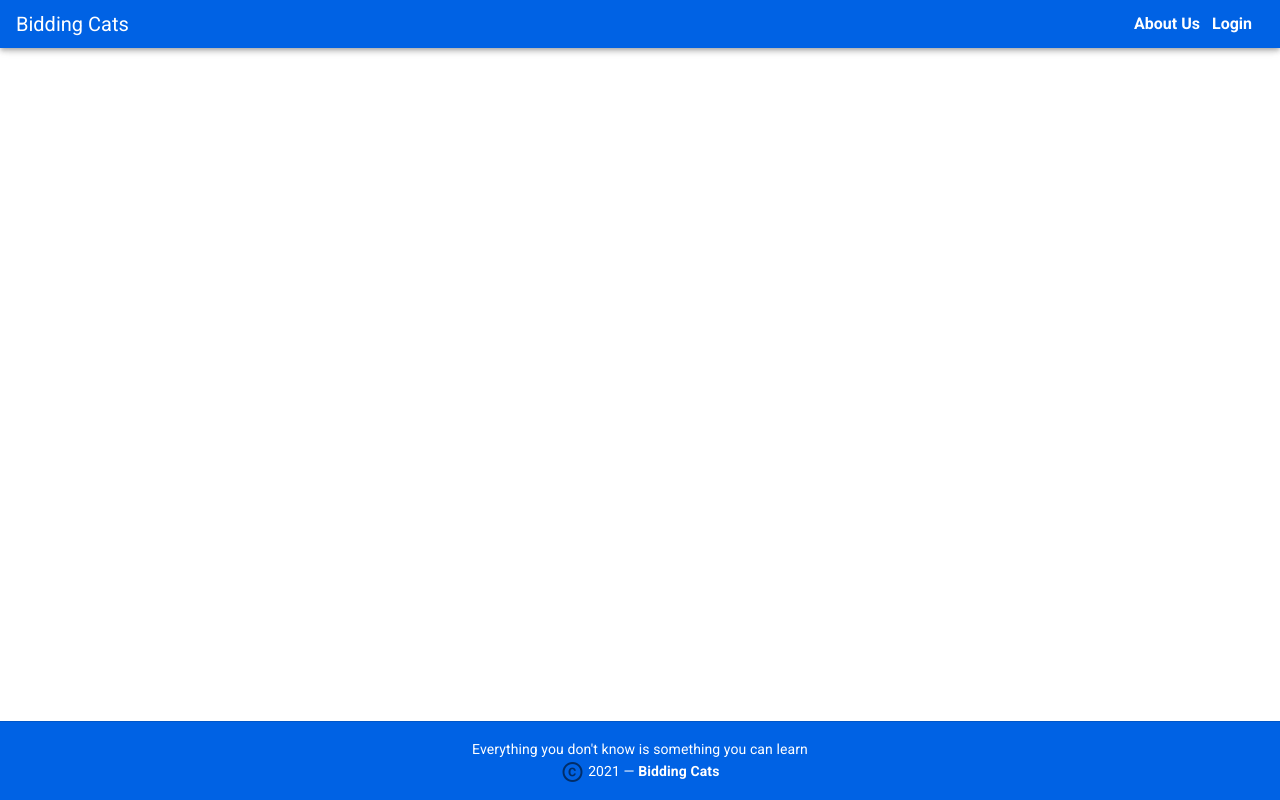
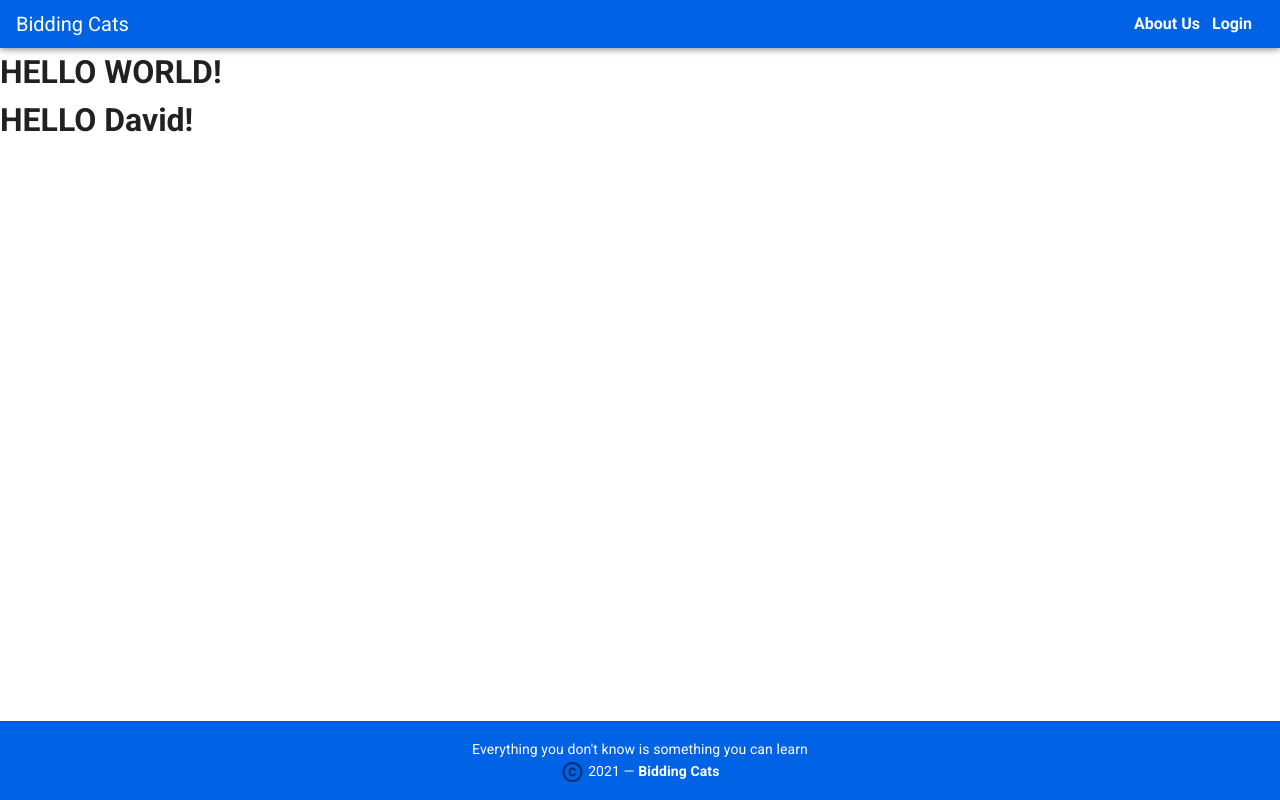
Before and after one commit to mayaguhan/Learning-Management-System, a Vue app: page /learnercourses in a window 1280 px wide. Built offline with nearby package versions, Linux system fonts and the light colour scheme.

Commit message:
Updated Learner Views
Added Courses.vue and SingleCourse.vue. Passed in data to child component through props

```diff
--- a/src/App.vue
+++ b/src/App.vue
@@ -1,6 +1,6 @@
 <template>
   <v-app>
-        <div id="app">
+    <div id="app">
       <Header />
     </div>
 
--- a/src/router/index.js
+++ b/src/router/index.js
@@ -22,6 +22,11 @@ const routes = [
     path: '/Login',
     name: 'Login',
     component: () => import('../views/Login.vue')
+  },
+  {
+    path: '/learnercourses',
+    name: 'Courses',
+    component: () =>import('../views/Learner/Courses.vue')
   }
 ]
 
--- /dev/null
+++ b/src/views/Learner/Courses.vue
@@ -0,0 +1,45 @@
+<template>
+    <div>
+        <h1>
+            HELLO WORLD!
+        </h1>
+        <div>
+            <SingleCourse :name="name" />
+        </div>
+    </div>
+</template>
+
+<script>
+import SingleCourse from "./SingleCourse.vue";
+
+
+export default {
+    name: "Courses",
+    components: {
+        SingleCourse
+    },
+    data(){
+        return {
+            name: "David"
+        }
+    },
+    methods: {
+        heyDavid() {
+            //
+        }
+    },
+    computed() {
+        //
+    },
+    created() {
+        //
+    }
+
+
+
+}
+</script>
+
+<style>
+
+</style>
--- /dev/null
+++ b/src/views/Learner/SingleCourse.vue
@@ -0,0 +1,40 @@
+<template>
+    <div>
+        <h1>
+            HELLO {{ name }}!
+        </h1>
+    </div>
+</template>
+
+<script>
+export default {
+
+    name: "SingleCourse",
+    props: [
+        'name'
+    ],
+    data(){
+        return {
+            //
+        }
+    },
+    methods: {
+        heyDavid() {
+            //
+        }
+    },
+    computed() {
+        //
+    },
+    created() {
+        // can make an api to retrieve course details
+    }
+
+
+
+}
+</script>
+
+<style>
+
+</style>
```
